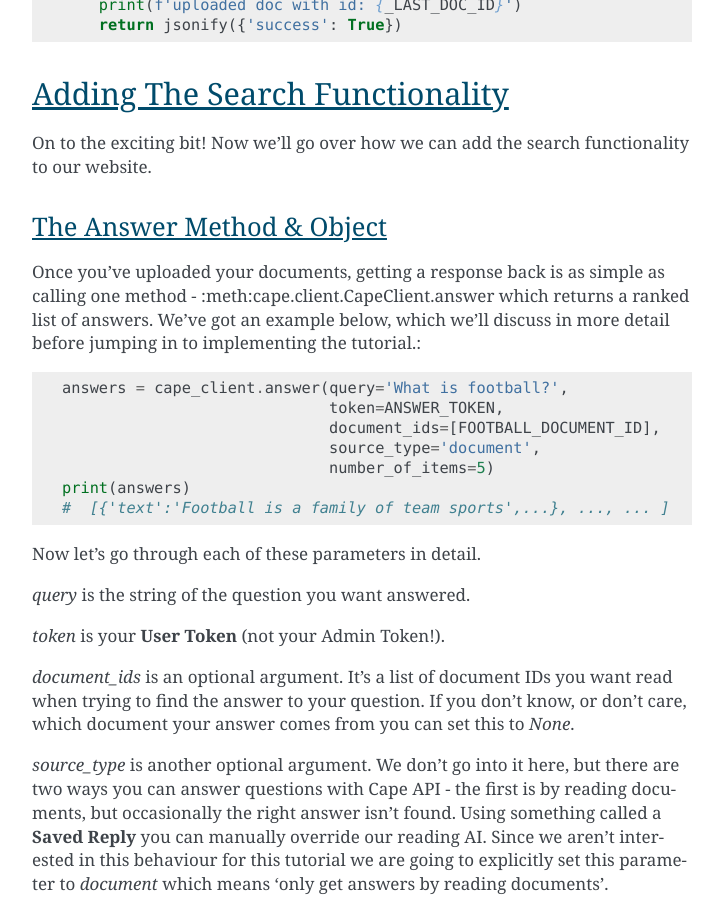
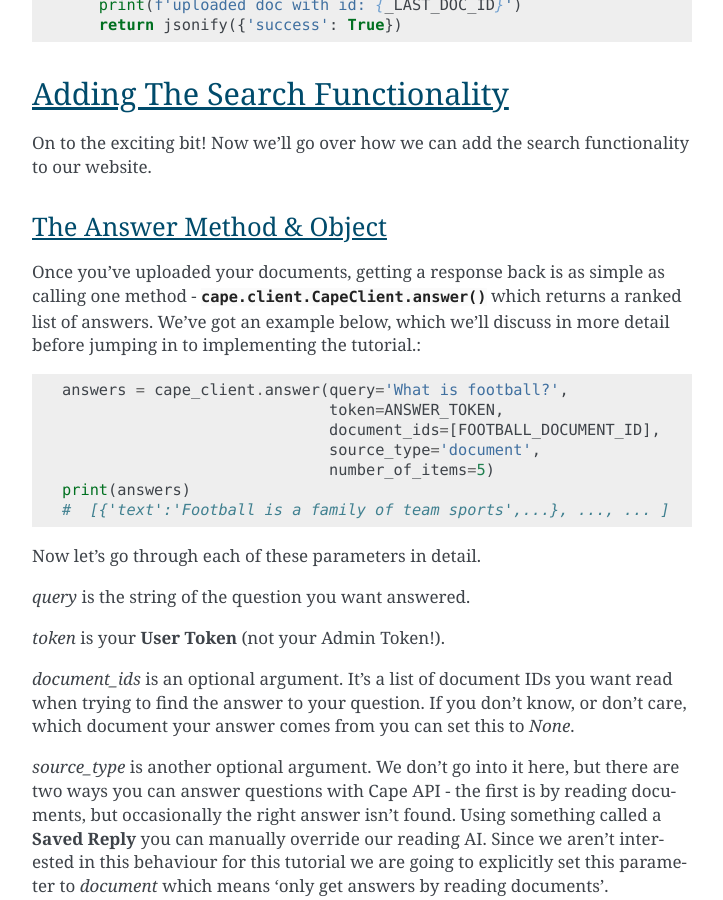
Before and after one commit to bloomsburyai/cape-client, a Sphinx documentation site: the page built from docs/source/ctrl_f_tutorial.rst, in a window 1280 px wide and 900 px high, scrolled down 4616 px. Shown: the whole window, without its empty margins (388-1111 px from the left). Built offline with Sphinx 7.4.7, drawn with Linux system fonts in a browser that asks for light colours.

Commit message:
Fix reference to answer method in docs

```diff
--- a/docs/source/ctrl_f_tutorial.rst
+++ b/docs/source/ctrl_f_tutorial.rst
@@ -192,7 +192,7 @@
 The Answer Method & Object
 ^^^^^^^^^^^^^^^^^^^^^^^^^^
 
-Once you've uploaded your documents, getting a response back is as simple as calling one method - :meth:cape.client.CapeClient.answer
+Once you've uploaded your documents, getting a response back is as simple as calling one method - :meth:`cape.client.CapeClient.answer`
 which returns a ranked list of answers. We've got an example below, which we'll discuss in more detail before jumping in to implementing the tutorial.::
 
     answers = cape_client.answer(query='What is football?',
```
